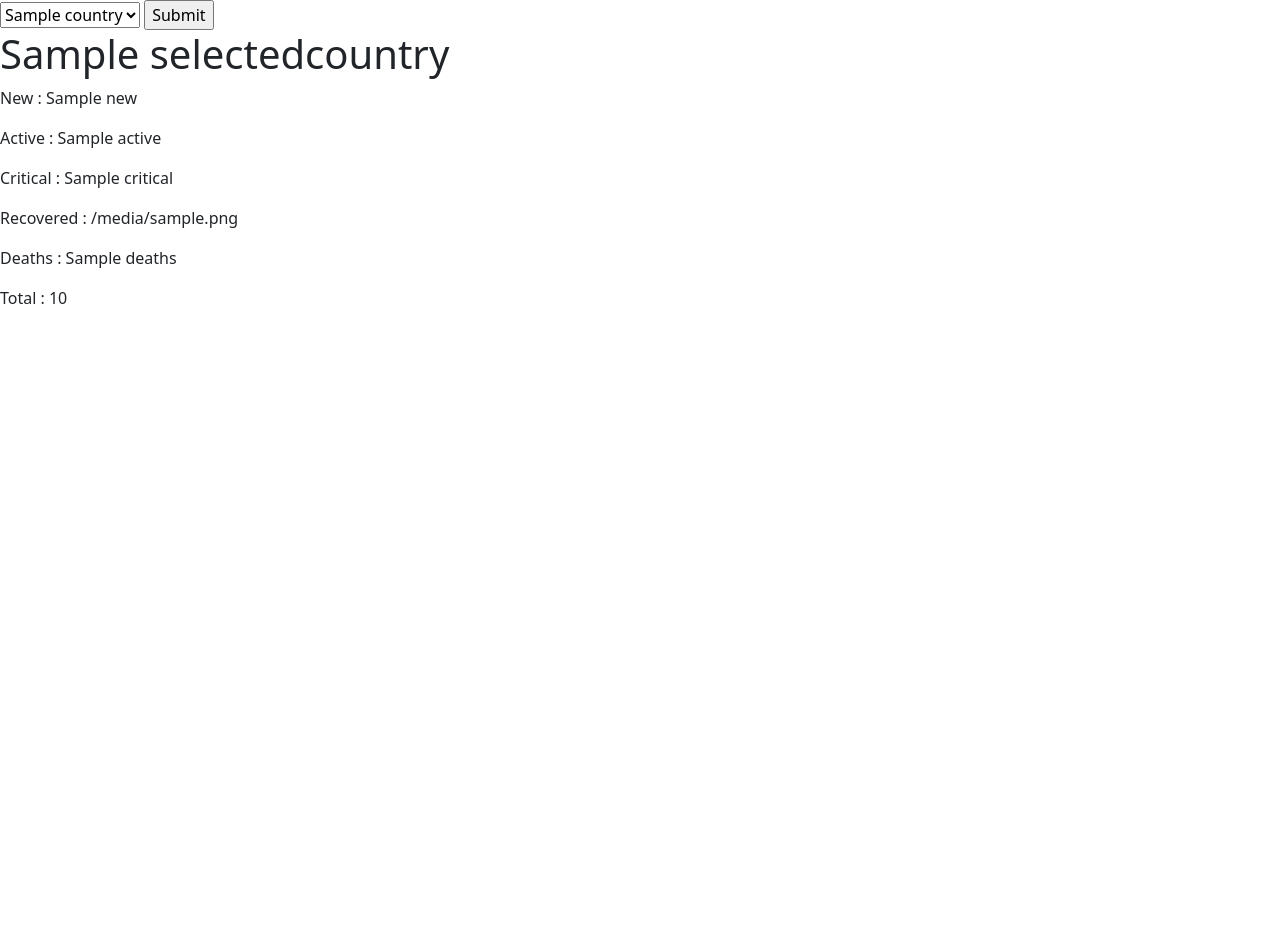
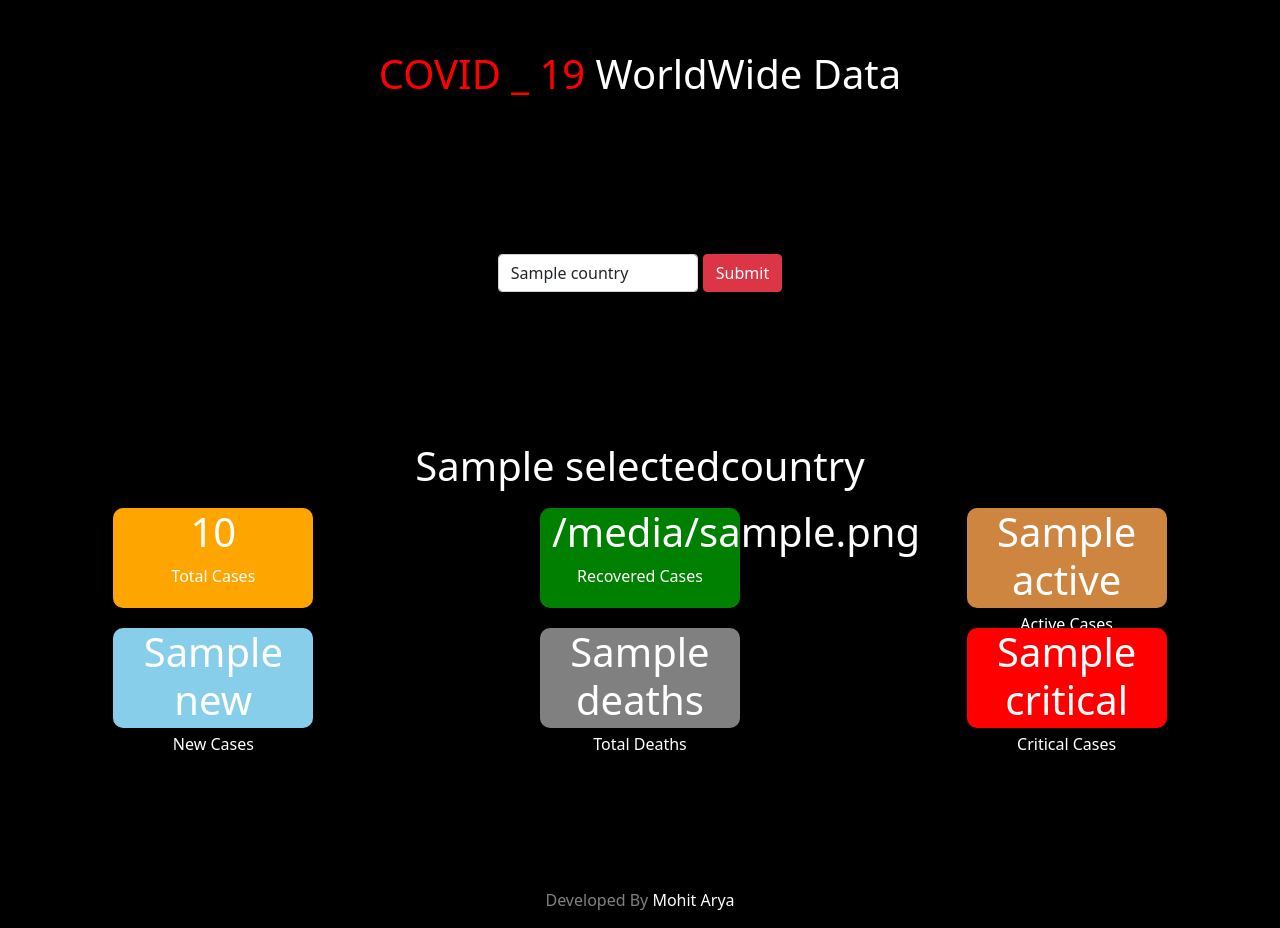
Before and after one commit to Mohit-Arya1211/Django-Covid-Tracking-App, a Django app: template templates/helloworld.html in a window 1280 px wide. Before the commit the page ends 304 px from the top, so only its background shows below. Run offline with Django 3.2, Linux system fonts and the light colour scheme; the template is opened without the code that fills it: most values are stand-ins (such as "Sample title", 1, 10 or a date in 2020); parts of the project's set-up code (start-up, migrations or seed data) failed here and were passed over.

Commit message:
Web Interface Added using Bootstrap

```diff
--- a/templates/helloworld.html
+++ b/templates/helloworld.html
@@ -11,27 +11,66 @@
       integrity="sha384-+0n0xVW2eSR5OomGNYDnhzAbDsOXxcvSN1TPprVMTNDbiYZCxYbOOl7+AMvyTG2x"
       crossorigin="anonymous"
     />
+    <style>
+        .container{
+            text-align: center;
+            margin-top: 10px;
+            margin-bottom: 10px;
+            border-radius: 10px;
+            color: white;
+        }
+        form{
+            margin-top: 100px;
+            margin-bottom: 50px;
+        }
+    </style>
   </head>
-  <body>
+  <body style="background-color: black;">
 
-    <form method="post" action="">
+    <h1 style="color: white; text-align: center; margin-top: 50px;"> <span style="color: red;"> COVID _ 19</span> WorldWide Data</h1>
+    <br>
+    <br>
+    <form method="post" class="d-flex justify-content-center align-items-center" action="">
         {% csrf_token %}
-        <select name="selectedcountry">
+        <select class="form-control"  style=" width: 200px;" name="selectedcountry">
             {% for country in mylist %}
             <option> {{country}} </option>
             {% endfor %}
         </select>
-        <input type="submit" name="">
+        <input class="btn btn-danger"  style="margin-left: 5px;" type="submit" name="">
     </form>
-    <h1>{{selectedcountry}}</h1>
-    <p> New : {{new}}</p>
-    <p> Active : {{active}}</p>
-    <p> Critical : {{critical}}</p>
-    <p> Recovered : {{recovered}}</p>
-    <p> Deaths : {{deaths}}</p>
-    <p> Total : {{total}}</p>
 
+    <h1 style=" margin-top: 150px; color: white; text-align: center;">{{selectedcountry}}</h1>
+        <div class="d-flex justify-content-center align-items-center">
+            <div class="container" style="height: 100px; width: 200px; background-color: orange;">
+                <h1>{{total}}</h1>
+                <p> Total Cases</p>
+            </div>
+            <div class="container" style="height: 100px; width: 200px; background-color: green;">
+                <h1>{{recovered}}</h1>
+                <p> Recovered Cases</p>
+            </div>
+            <div class="container" style="height: 100px; width: 200px; background-color: peru;">
+                <h1>{{active}}</h1>
+                <p> Active Cases</p>
+            </div>
+        </div>
 
+        <div class="d-flex justify-content-center align-items-center">
+            <div class="container" style="height: 100px; width: 200px; background-color: skyblue;">
+                <h1>{{new}}</h1>
+                <p> New Cases</p>
+            </div>
+            <div class="container" style="height: 100px; width: 200px; background-color: grey;">
+                <h1>{{deaths}}</h1>
+                <p> Total Deaths</p>
+            </div>
+            <div class="container" style="height: 100px; width: 200px; background-color: red;">
+                <h1>{{critical}}</h1>
+                <p> Critical Cases</p>
+            </div>
+        </div>
 
+    <p style="color: grey; text-align: center; margin-top: 150px;"> Developed By <span style="color: white;"> Mohit Arya</span></p>
   </body>
 </html>
```
